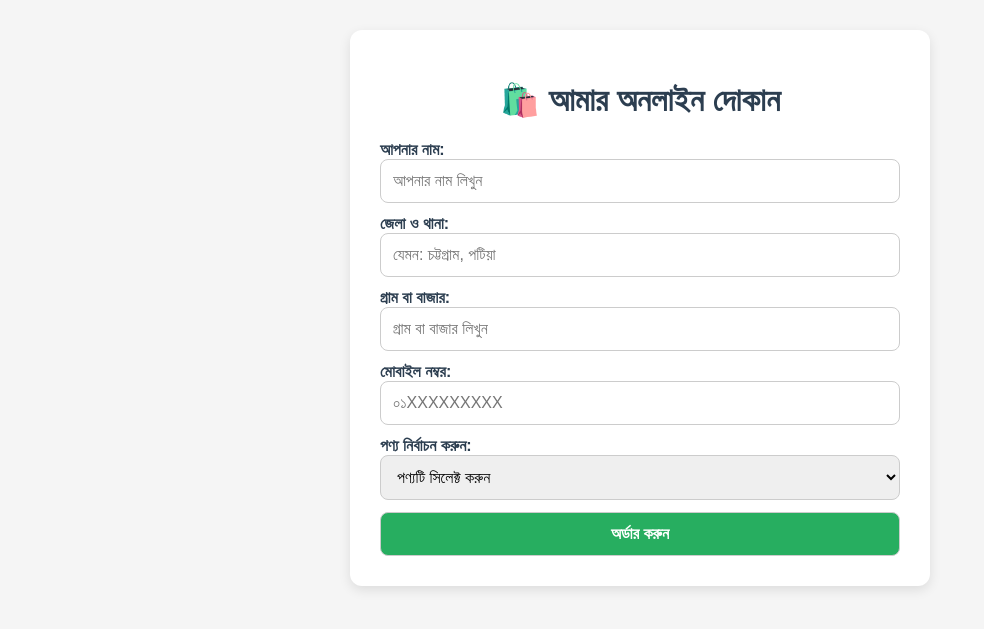
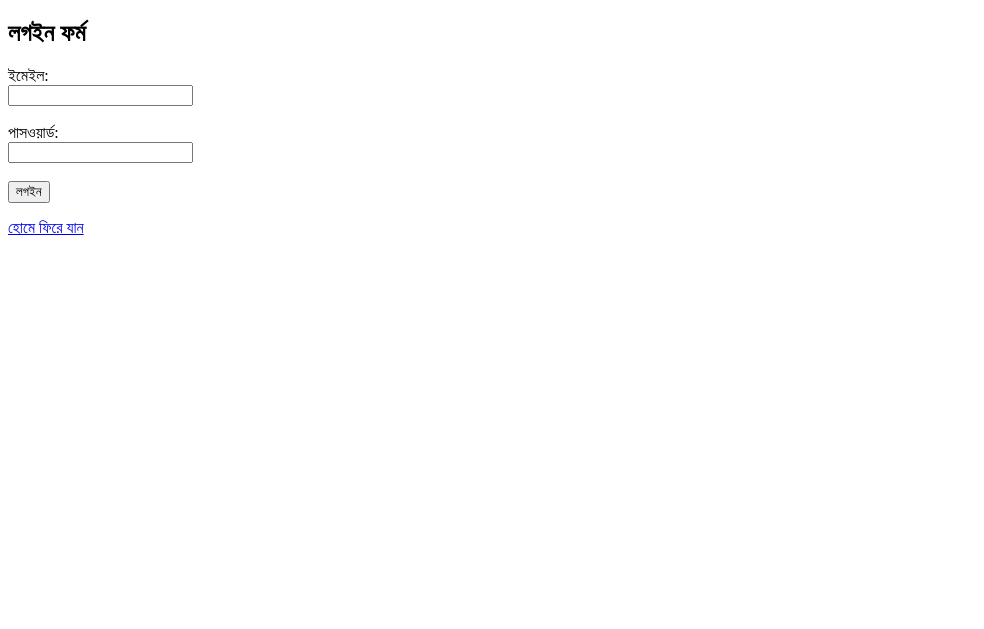
Before and after one commit to shihabaziz190/my-first-website, a Flask app: page /login in a window 1280 px wide. Shown: the top 629 px of the page, without its empty margins (0-984 px from the left). Run offline with Flask 3, Linux system fonts and the light colour scheme.

Commit message:
Revise login page layout and add login form

```diff
--- a/templates/login.html
+++ b/templates/login.html
@@ -2,89 +2,29 @@
 <html lang="bn">
 <head>
     <meta charset="UTF-8">
-    <meta name="viewport" content="width=device-width, initial-scale=1.0">
-    <title>আমার অনলাইন দোকান</title>
-    <style>
-        body {
-            font-family: Arial, sans-serif;
-            background: #f5f5f5;
-            margin: 0;
-            padding: 30px;
-        }
-        .container {
-            max-width: 520px;
-            margin: 0 auto;
-            background: white;
-            border-radius: 12px;
-            padding: 30px;
-            box-shadow: 0 4px 12px rgba(0,0,0,0.1);
-        }
-        h1 {
-            text-align: center;
-            color: #2c3e50;
-        }
-        form {
-            display: flex;
-            flex-direction: column;
-            gap: 12px;
-        }
-        label {
-            font-weight: bold;
-            color: #2c3e50;
-        }
-        input, select, button {
-            width: 100%;
-            box-sizing: border-box;
-            padding: 12px;
-            border-radius: 8px;
-            border: 1px solid #ccc;
-            font-size: 16px;
-        }
-        button {
-            background: #27ae60;
-            color: white;
-            font-weight: bold;
-            cursor: pointer;
-        }
-    </style>
+    <title>লগইন</title>
 </head>
 <body>
-    <div class="container">
-        <h1>🛍️ আমার অনলাইন দোকান</h1>
+    <h2>লগইন ফর্ম</h2>
 
-        <form action="/place-order" method="POST">
-            <div>
-                <label for="customer_name">আপনার নাম:</label>
-                <input type="text" id="customer_name" name="customer_name" placeholder="আপনার নাম লিখুন" required>
-            </div>
+    {% with messages = get_flashed_messages(with_categories=true) %}
+      {% if messages %}
+        {% for category, message in messages %}
+          <p style="color: red;">{{ message }}</p>
+        {% endfor %}
+      {% endif %}
+    {% endwith %}
 
-            <div>
-                <label for="district_thana">জেলা ও থানা:</label>
-                <input type="text" id="district_thana" name="district_thana" placeholder="যেমন: চট্টগ্রাম, পটিয়া" required>
-            </div>
+    <form action="/login" method="POST">
+        <label for="email">ইমেইল:</label><br>
+        <input type="email" id="email" name="email" required><br><br>
 
-            <div>
-                <label for="village_market">গ্রাম বা বাজার:</label>
-                <input type="text" id="village_market" name="village_market" placeholder="গ্রাম বা বাজার লিখুন" required>
-            </div>
+        <label for="password">পাসওয়ার্ড:</label><br>
+        <input type="password" id="password" name="password" required><br><br>
 
-            <div>
-                <label for="customer_phone">মোবাইল নম্বর:</label>
-                <input type="tel" id="customer_phone" name="customer_phone" placeholder="০১XXXXXXXXX" required>
-            </div>
+        <button type="submit">লগইন</button>
+    </form>
 
-            <div>
-                <label for="product_name">পণ্য নির্বাচন করুন:</label>
-                <select id="product_name" name="product_name" required>
-                    <option value="">পণ্যটি সিলেক্ট করুন</option>
-                    <option value="Smart T-Shirt">Smart T-Shirt - ৳৪৫০</option>
-                    <option value="Luxury Watch">Luxury Watch - ৳১,৫০০</option>
-                    <option value="Wireless Headphone">Wireless Headphone - ৳১,২০০</option>
-                </select>
-            </div>
-
-            <button type="submit">অর্ডার করুন</button>
-        </form>
-    </div>
+    <p><a href="/">হোমে ফিরে যান</a></p>
 </body>
 </html>
```
